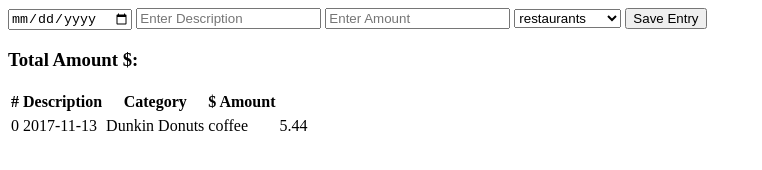
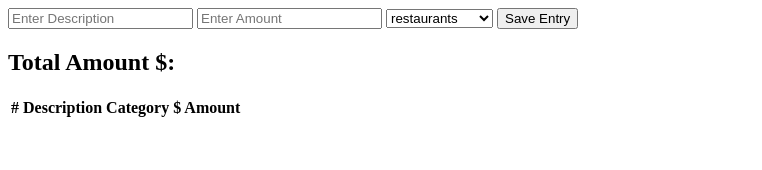
Before and after one commit to hellosylvee/penny-pinchin, a plain HTML site: page index.html in a window 1280 px wide. Shown: the whole page, without its empty margins (0-762 px from the left). Drawn offline with nearby package versions, Linux system fonts and the light colour scheme; a script that the page names is missing.

Commit message:
Reverting to previous commit

```diff
--- a/index.html
+++ b/index.html
@@ -6,24 +6,18 @@
     <meta charset="utf-8">
     <meta name="description" content="">
     <meta name="" content="">
-    <meta name="viewport" content="width=device-width, initial-scale=1, shrink-to-fit=no">
-    <!-- <link rel="stylesheet" href="https://maxcdn.bootstrapcdn.com/bootstrap/4.0.0-beta.2/css/bootstrap.min.css" integrity="sha384-PsH8R72JQ3SOdhVi3uxftmaW6Vc51MKb0q5P2rRUpPvrszuE4W1povHYgTpBfshb" crossorigin="anonymous"> -->
+
     <link rel="stylesheet" href="css/styles.css">
   </head>
 
   <body>
-    <!-- <nav class="navbar navbar-expand-lg navbar-light bg-light">
-      <a class="navbar-brand" href="#">Penny Pinchin</a>
+    <!-- <nav>
+      <span>Penny Pinchin</span>
       <a href="#">About</a>
       <a href="#">Log In</a>
     </nav> -->
     <main>
-      <div class="container-fluid">
-        <!-- <div>
-          <input type="text" placeholder="Search for...">
-        </div> -->
-        <div>
-          <input type="date" id="date">
+      <container>
         <input type="text" id="descriptionInput" placeholder="Enter Description">
         <input type="text" id="amountInput" placeholder="Enter Amount">
         <select id="categoryMenu" name="category-menu">
@@ -36,13 +30,11 @@
           <option value="clothing">clothing</option>
           <option value="medical">medical</option>
           <option value="miscellaneous">miscellaneous</option>
-            <option value="coffee">coffee</option>
         </select>
         <button type="submit" id="addEntry">Save Entry</button>
-        </div>
-        <h3>Total Amount $: <span class="totalAmount"></span></h3>
-        <table id="table" class="table">
-          <thead class="thead-dark">
+        <h2>Total Amount $: <span class="totalAmount"></span></h2>
+        <table id="table">
+          <thead>
             <tr>
               <th>#</th>
               <th>Description</th>
@@ -52,16 +44,13 @@
           </thead>
           <tbody>
             <tr>
-              <!-- appended in js -->
             </tr>
-            <tr><td>0</td><td>2017-11-13</td><td>Dunkin Donuts</td><td>coffee</td><td>5.44</td></tr>
           </tbody>
         </table>
-      </div>
+      </container>
     </main>
-    <script src="https://code.jquery.com/jquery-3.2.1.slim.min.js" integrity="sha384-KJ3o2DKtIkvYIK3UENzmM7KCkRr/rE9/Qpg6aAZGJwFDMVNA/GpGFF93hXpG5KkN" crossorigin="anonymous"></script>
-    <script src="https://cdnjs.cloudflare.com/ajax/libs/popper.js/1.12.3/umd/popper.min.js" integrity="sha384-vFJXuSJphROIrBnz7yo7oB41mKfc8JzQZiCq4NCceLEaO4IHwicKwpJf9c9IpFgh" crossorigin="anonymous"></script>
-    <script src="https://maxcdn.bootstrapcdn.com/bootstrap/4.0.0-beta.2/js/bootstrap.min.js" integrity="sha384-alpBpkh1PFOepccYVYDB4do5UnbKysX5WZXm3XxPqe5iKTfUKjNkCk9SaVuEZflJ" crossorigin="anonymous"></script>
+    <script src="https://cdnjs.cloudflare.com/ajax/libs/jquery/3.2.1/jquery.js"></script>
+    <script src="https://cdnjs.cloudflare.com/ajax/libs/jqueryui/1.12.1/jquery-ui.js"></script>
     <script src="js/scripts.js"></script>
   </body>
 </html>
```
Also changed, not shown: js/app.js (+4 -5 lines). Lines whose indentation alone changed are shown as unchanged.
